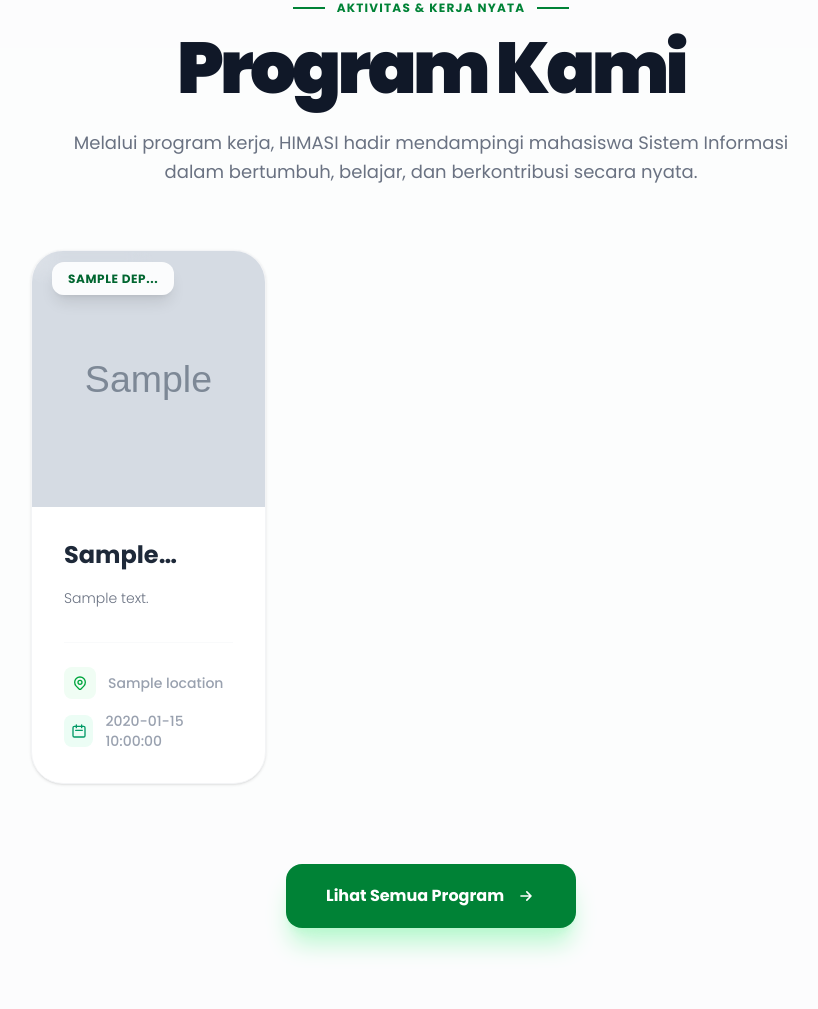
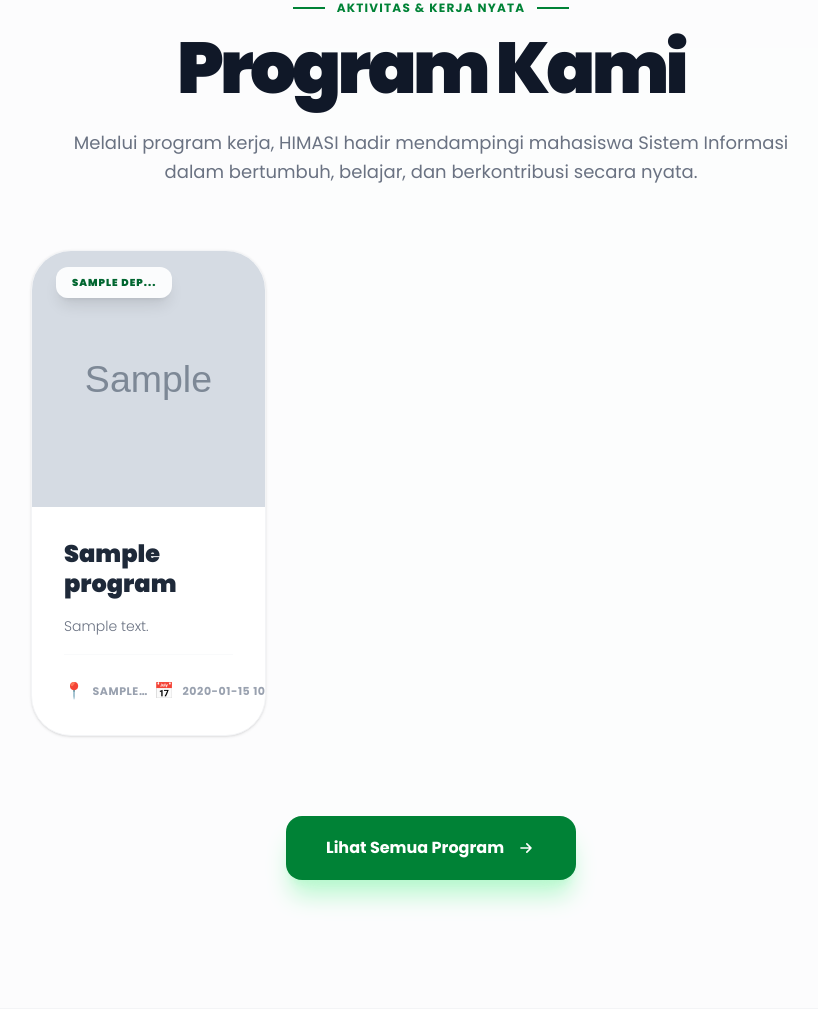
Before and after one commit to uiahan/himasi-eduspace-web, a Laravel app: template resources/views/pages/himaprofile/home.blade.php in a window 1280 px wide. Shown: the part 2747-3756 px from the top of the page, without its empty margins (209-1027 px from the left). Run offline with Laravel 12, Linux system fonts and the light colour scheme; the template is opened without the code that fills it: most values are stand-ins (such as "Sample title", 1, 10 or a date in 2020); grey boxes marked "Sample" are stand-in pictures; style sheets or scripts are compiled from the project's sources; parts of the project's set-up code (start-up, migrations or seed data) failed here and were passed over; some libraries are stand-ins or nearby versions.

Commit message:
perbaiki proker di home

```diff
--- a/resources/views/pages/himaprofile/home.blade.php
+++ b/resources/views/pages/himaprofile/home.blade.php
@@ -233,65 +233,50 @@
         <div class="grid xl:grid-cols-3 md:grid-cols-2 grid-cols-1 gap-8 xl:gap-12">
             @foreach ($program as $item)
                 {{-- Ganti 'program.show' dengan nama route detail program kamu --}}
-                <a href="{{ route('program.show', $item->slug) }}"
-                    class="group relative bg-white rounded-[2rem] overflow-hidden shadow-sm hover:shadow-2xl transition-all duration-500 hover:-translate-y-3 border border-gray-100 block"
-                    data-aos="fade-up" data-aos-duration="{{ 1000 + $loop->index * 200 }}">
+                <a href="{{ route('program.show', $item->slug) }}" class="block h-full">
+                    <div
+                        class="bg-white rounded-[2.5rem] overflow-hidden border border-gray-100 shadow-sm hover:shadow-2xl hover:-translate-y-4 transition-all duration-500 h-full flex flex-col">
 
-                    {{-- Image Container --}}
-                    <div class="relative overflow-hidden h-64">
-                        <img src="{{ asset('storage/' . $item->photo) }}" alt="{{ $item->name }}"
+                        {{-- Image --}}
+                        <div class="relative h-64 overflow-hidden">
+                            <img src="{{ $item->photo ? asset('storage/' . $item->photo) : 'https://placehold.co/200x400?text=' . urlencode($item->name) }}"
+                                alt="{{ $item->name }}"
                                 class="w-full h-full object-cover transition-transform duration-700 group-hover:scale-110" />
-
-                        <div
-                            class="absolute inset-0 bg-gradient-to-t from-black/60 via-transparent to-transparent opacity-0 group-hover:opacity-100 transition-opacity duration-500">
-                        </div>
-
-                        {{-- Category Badge --}}
-                        <div class="absolute top-5 left-5">
+                            {{-- Floating Badge --}}
+                            <div class="absolute top-6 left-6">
                                 <span
-                                class="px-4 py-2 bg-white/90 backdrop-blur-md text-green-800 text-xs font-bold rounded-xl shadow-lg uppercase tracking-wider">
+                                    class="px-4 py-2 bg-white/90 backdrop-blur-md text-green-800 text-[10px] font-black uppercase tracking-widest rounded-xl shadow-lg">
                                     {{ Str::limit($item->department->name, 10, '...') }}
                                 </span>
                             </div>
                         </div>
 
-                    {{-- Content --}}
-                    <div class="p-8">
+                        {{-- Card Body --}}
+                        <div class="p-8 flex flex-col flex-grow space-y-4">
                             <h2
-                            class="text-2xl font-bold text-gray-800 group-hover:text-green-700 transition-colors duration-300 line-clamp-1">
+                                class="text-2xl font-black text-gray-800 group-hover:text-green-700 transition-colors line-clamp-2 leading-tight">
                                 {{ $item->name }}
                             </h2>
 
-                        <div class="mt-4 text-gray-500 text-sm leading-relaxed line-clamp-3 font-light">
-                            {!! $item->description !!}
+                            <div class="text-gray-500 text-sm leading-relaxed line-clamp-3 font-light">
+                                {!! trim(strip_tags($item->description)) !== ''
+                                    ? Str::limit($item->description, 30, '...')
+                                    : 'Tidak ada deskripsi untuk program ini.' !!}
                             </div>
 
-                        {{-- Info Row --}}
-                        <div class="mt-8 pt-6 border-t border-gray-50 flex flex-col gap-3">
-                            <div class="flex items-center gap-3 text-sm text-gray-400">
+                            {{-- Footer Info --}}
                             <div
-                                    class="w-8 h-8 rounded-lg bg-green-50 flex items-center justify-center text-green-600">
-                                    <svg xmlns="http://www.w3.org/2000/svg" class="h-4 w-4" fill="none"
-                                        viewBox="0 0 24 24" stroke="currentColor">
-                                        <path stroke-linecap="round" stroke-linejoin="round" stroke-width="2"
-                                            d="M17.657 16.657L13.414 20.9a1.998 1.998 0 01-2.827 0l-4.244-4.243a8 8 0 1111.314 0z" />
-                                        <path stroke-linecap="round" stroke-linejoin="round" stroke-width="2"
-                                            d="M15 11a3 3 0 11-6 0 3 3 0 016 0z" />
-                                    </svg>
+                                class="mt-auto pt-6 border-t border-gray-50 flex justify-between items-center text-[11px] font-bold uppercase tracking-wider text-gray-400">
+                                <div class="flex items-center gap-2">
+                                    <span class="text-green-600 text-base">📍</span>
+                                    <span class="line-clamp-1">
+                                        {!! trim(strip_tags($item->location)) !== '' ? Str::limit($item->location, 30, '...') : '-' !!}
+                                    </span>
                                 </div>
-                                <span class="truncate font-medium">{!! $item->location !!}</span>
+                                <div class="flex items-center gap-2 whitespace-nowrap">
+                                    <span class="text-green-600 text-base">📅</span>
+                                    {{ $item->date ?? '-' }}
                                 </div>
-
-                            <div class="flex items-center gap-3 text-sm text-gray-400">
-                                <div
-                                    class="w-8 h-8 rounded-lg bg-emerald-50 flex items-center justify-center text-emerald-600">
-                                    <svg xmlns="http://www.w3.org/2000/svg" class="h-4 w-4" fill="none"
-                                        viewBox="0 0 24 24" stroke="currentColor">
-                                        <path stroke-linecap="round" stroke-linejoin="round" stroke-width="2"
-                                            d="M8 7V3m8 4V3m-9 8h10M5 21h14a2 2 0 002-2V7a2 2 0 00-2-2H5a2 2 0 00-2 2v12a2 2 0 002 2z" />
-                                    </svg>
-                                </div>
-                                <span class="font-medium">{{ $item->date }}</span>
                             </div>
                         </div>
                     </div>
@@ -340,7 +325,8 @@
         </div>
 
         {{-- Gallery Grid - Modern Bento Style --}}
-        <div class="grid grid-cols-1 md:grid-cols-2 lg:grid-cols-3 gap-6 space-y-6" data-aos="fade-up" data-aos-duration="1000">
+        <div class="grid grid-cols-1 md:grid-cols-2 lg:grid-cols-3 gap-6 space-y-6" data-aos="fade-up"
+            data-aos-duration="1000">
             @foreach ($gallery as $item)
                 <div
                     class="relative group overflow-hidden rounded-[2rem] break-inside-avoid shadow-sm hover:shadow-2xl transition-all duration-500">
```
Lines whose indentation alone changed are shown as unchanged.
